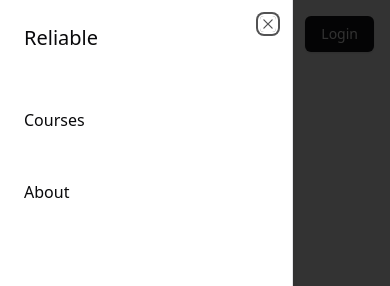
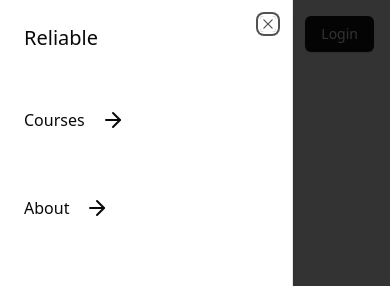
Before and after one commit to evilpaper/reliable, a Next.js app: page / in a window 390 px wide. Both pictures are taken after a click on the button "Menu". Shown: the top 286 px of the page. Built offline with nearby package versions, Linux system fonts and the light colour scheme.

Commit message:
Show active nav link with usePathname hook

```diff
--- a/src/components/nav.tsx
+++ b/src/components/nav.tsx
@@ -10,7 +10,9 @@ import {
   SheetTitle,
   SheetTrigger,
 } from "@/components/ui/sheet";
+import { cn } from "@/lib/utils";
 import { Icons } from "@/components/ui/icons";
+import { usePathname } from "next/navigation";
 import { Button } from "@/components/ui/button";
 
 const navItems = [
@@ -20,6 +22,7 @@ const navItems = [
 
 export function Nav() {
   const [isOpen, setIsOpen] = React.useState(false);
+  const pathName = usePathname();
 
   return (
     <section className="container z-40 p-4 flex items-center gap-6 w-full justify-between md:justify-normal">
@@ -30,20 +33,31 @@ export function Nav() {
             <SheetContent side="left">
               <SheetHeader className="self-start text-left mb-6">
                 <SheetTitle>
-                  <Link href="/" className="text-xl font-normal">
+                  <Link
+                    href="/"
+                    className="text-xl font-normal"
+                    onClick={() => setIsOpen(false)}
+                  >
                     Reliable
                   </Link>
                 </SheetTitle>
                 <SheetDescription></SheetDescription>
               </SheetHeader>
               <nav className="flex flex-col gap-12 mt-12">
-                {navItems.map((item) => (
+                {navItems.map(({ name, href }) => (
                   <Link
-                    key={item.name}
-                    href={item.href}
+                    key={name}
+                    href={href}
                     onClick={() => setIsOpen(false)}
+                    className={cn(
+                      "flex pb-4",
+                      `/${name.toLowerCase()}` === `${pathName}`
+                        ? `border-b border-black`
+                        : `border-none`
+                    )}
                   >
-                    {item.name}
+                    {name}
+                    <Icons.arrowRight className="ml-4" />
                   </Link>
                 ))}
               </nav>
@@ -56,13 +70,18 @@ export function Nav() {
       </div>
       <section className="flex items-center justify-between md:w-full">
         <nav className="hidden md:flex">
-          {navItems.map((item) => (
+          {navItems.map(({ name, href }) => (
             <Link
-              key={item.name}
-              href={item.href}
-              className="px-3 py-2 rounded-md text-sm font-medium"
+              key={name}
+              href={href}
+              className={cn(
+                "px-3 py-2 text-sm",
+                `/${name.toLowerCase()}` === `${pathName}`
+                  ? `border-b-2 border-black`
+                  : `border-none`
+              )}
             >
-              {item.name}
+              {name}
             </Link>
           ))}
         </nav>
```
